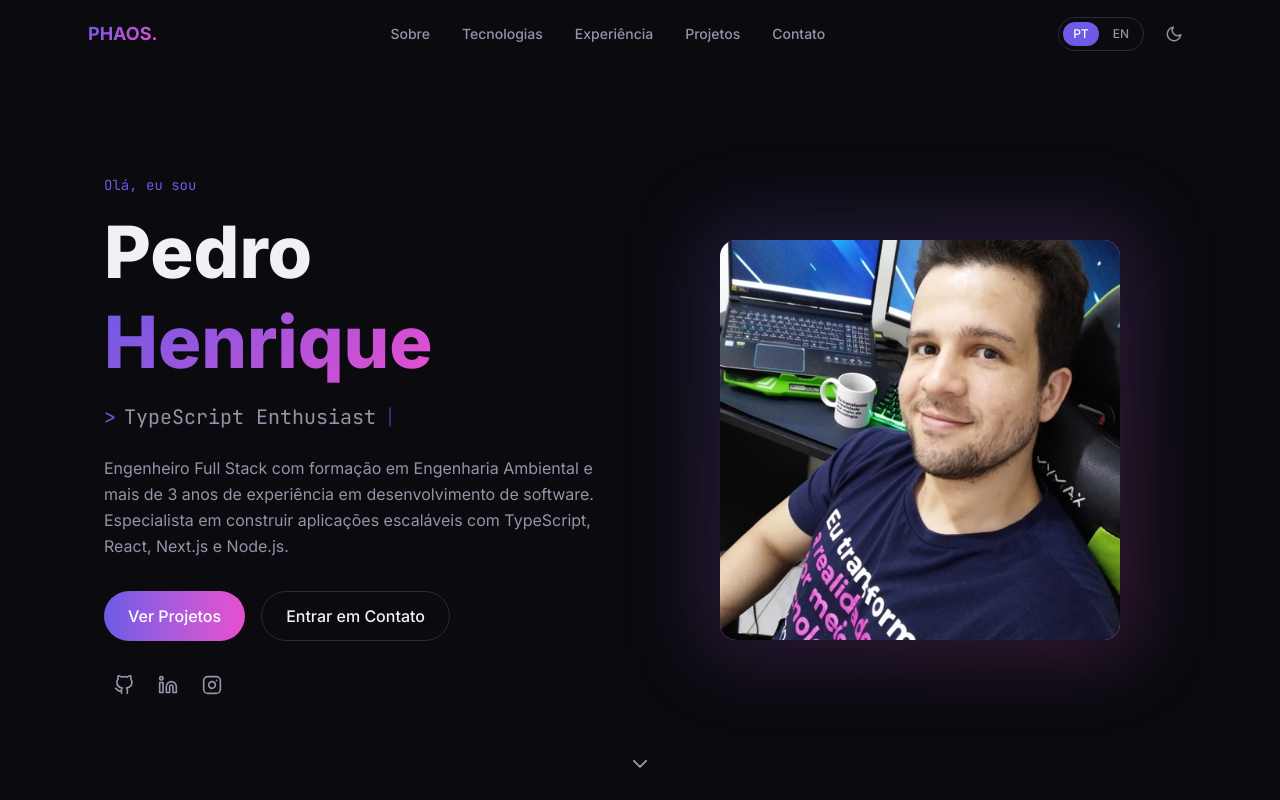
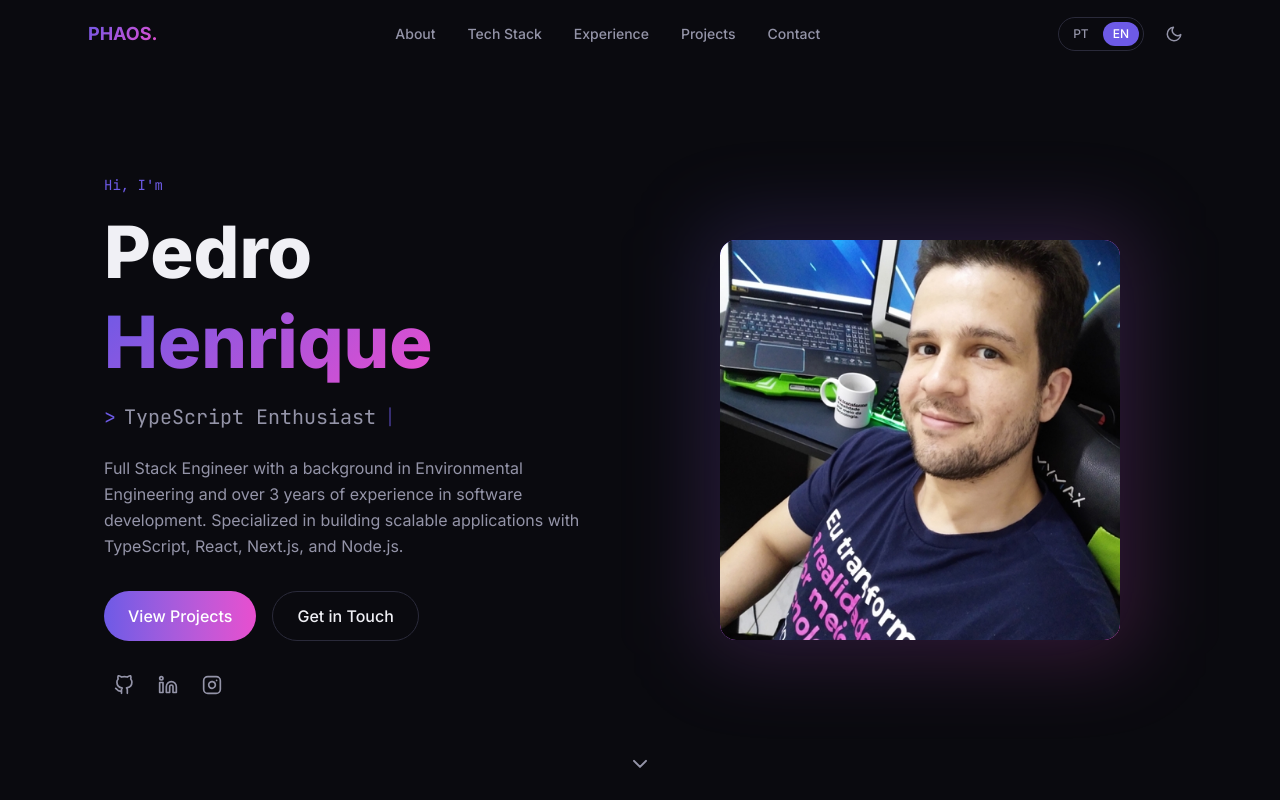
Before and after one commit to phaos93/portfolio, a Next.js app: page /portfolio/ in a window 1280 px wide. Shown: the top 800 px of the page. Built offline with nearby package versions, Linux system fonts and the light colour scheme.

Commit message:
update: define ingles como idioma base do portfolio (PT-BR opcional via toggle)

```diff
--- a/src/app/layout.tsx
+++ b/src/app/layout.tsx
@@ -41,8 +41,8 @@ export const metadata: Metadata = {
     description:
       "Full Stack Engineer from Salvador, Bahia. Specialized in TypeScript, React, Next.js, Node.js, and cloud solutions.",
     type: "website",
-    locale: "pt_BR",
-    alternateLocale: "en_US",
+    locale: "en_US",
+    alternateLocale: "pt_BR",
     siteName: "Pedro Henrique Portfolio",
   },
   twitter: {
@@ -61,7 +61,7 @@ export default function RootLayout({
 }>) {
   return (
     <html
-      lang="pt-BR"
+      lang="en"
       className={`${inter.variable} ${jetbrainsMono.variable}`}
       suppressHydrationWarning
     >
--- a/src/contexts/LanguageContext.tsx
+++ b/src/contexts/LanguageContext.tsx
@@ -12,7 +12,7 @@ interface LanguageContextType {
 const LanguageContext = createContext<LanguageContextType | undefined>(undefined);
 
 export function LanguageProvider({ children }: { children: ReactNode }) {
-  const [locale, setLocaleState] = useState<Locale>("pt");
+  const [locale, setLocaleState] = useState<Locale>("en");
 
   useEffect(() => {
     const saved = localStorage.getItem("locale") as Locale | null;
```
